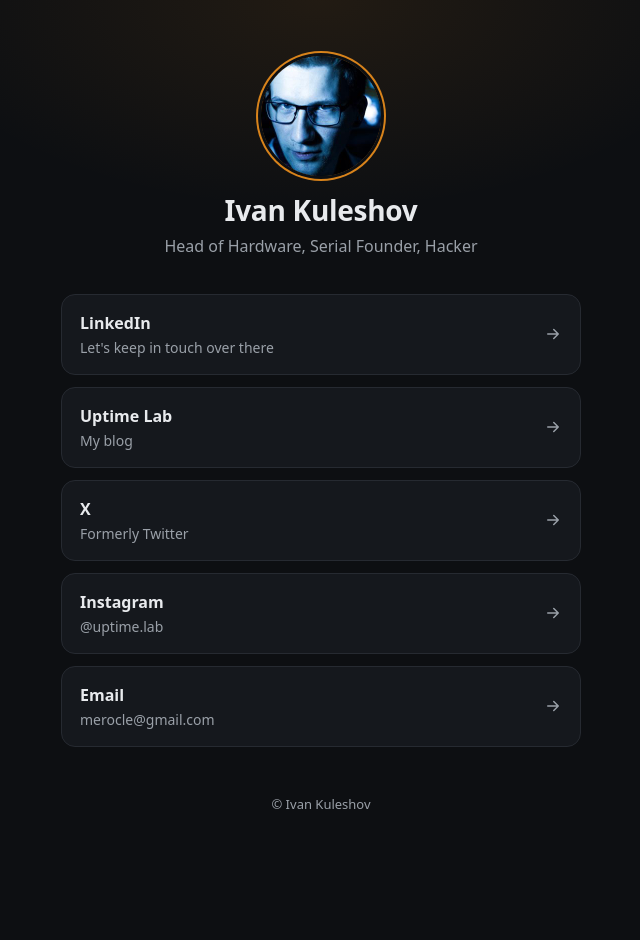
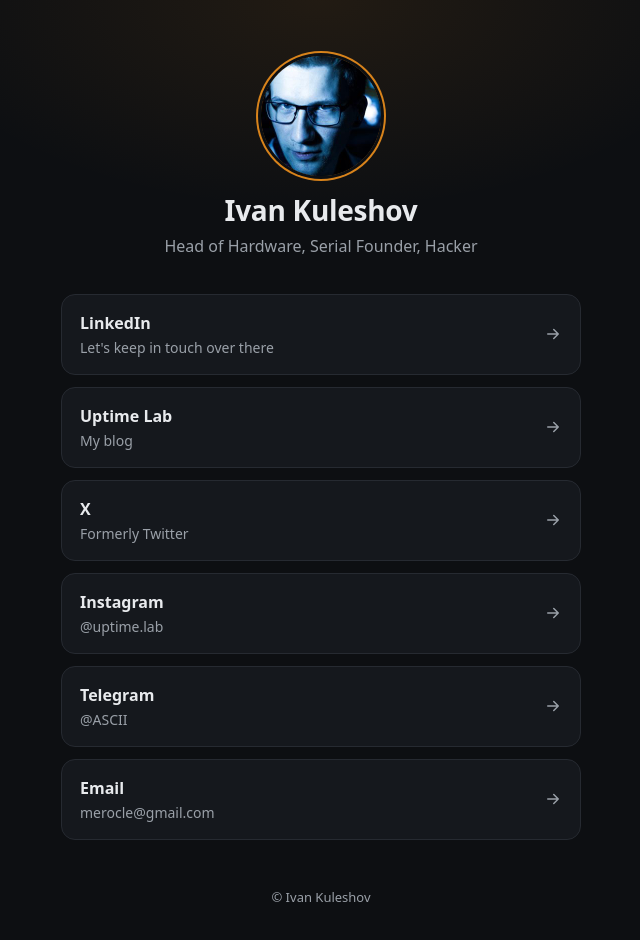
Before and after one commit to merocle/business-card, a plain HTML site: page index.html in a window 1280 px wide. Shown: the whole page, without its empty margins (319-959 px from the left). Before the commit the page ends 854 px from the top, so only its background shows below. Drawn offline with Linux system fonts and the light colour scheme.

Commit message:
Add Telegram link

```diff
--- a/index.html
+++ b/index.html
@@ -53,6 +53,7 @@ footer{margin-top:auto;padding-top:48px;color:var(--muted);font-size:.8125rem}
     <li><a class="link" href="https://uplab.pro/"><span><b>Uptime Lab</b><small>My blog</small></span><svg viewBox="0 0 24 24" fill="none" stroke="currentColor" stroke-width="2" stroke-linecap="round" stroke-linejoin="round" aria-hidden="true"><path d="M5 12h14M13 6l6 6-6 6"/></svg></a></li>
     <li><a class="link" rel="me" href="https://x.com/Merocle"><span><b>X</b><small>Formerly Twitter</small></span><svg viewBox="0 0 24 24" fill="none" stroke="currentColor" stroke-width="2" stroke-linecap="round" stroke-linejoin="round" aria-hidden="true"><path d="M5 12h14M13 6l6 6-6 6"/></svg></a></li>
     <li><a class="link" href="https://www.instagram.com/uptime.lab/"><span><b>Instagram</b><small>@uptime.lab</small></span><svg viewBox="0 0 24 24" fill="none" stroke="currentColor" stroke-width="2" stroke-linecap="round" stroke-linejoin="round" aria-hidden="true"><path d="M5 12h14M13 6l6 6-6 6"/></svg></a></li>
+    <li><a class="link" rel="me" href="https://t.me/ASCII"><span><b>Telegram</b><small>@ASCII</small></span><svg viewBox="0 0 24 24" fill="none" stroke="currentColor" stroke-width="2" stroke-linecap="round" stroke-linejoin="round" aria-hidden="true"><path d="M5 12h14M13 6l6 6-6 6"/></svg></a></li>
     <li><a class="link" href="mailto:merocle@gmail.com"><span><b>Email</b><small>merocle@gmail.com</small></span><svg viewBox="0 0 24 24" fill="none" stroke="currentColor" stroke-width="2" stroke-linecap="round" stroke-linejoin="round" aria-hidden="true"><path d="M5 12h14M13 6l6 6-6 6"/></svg></a></li>
   </ul>
 </main>
```
